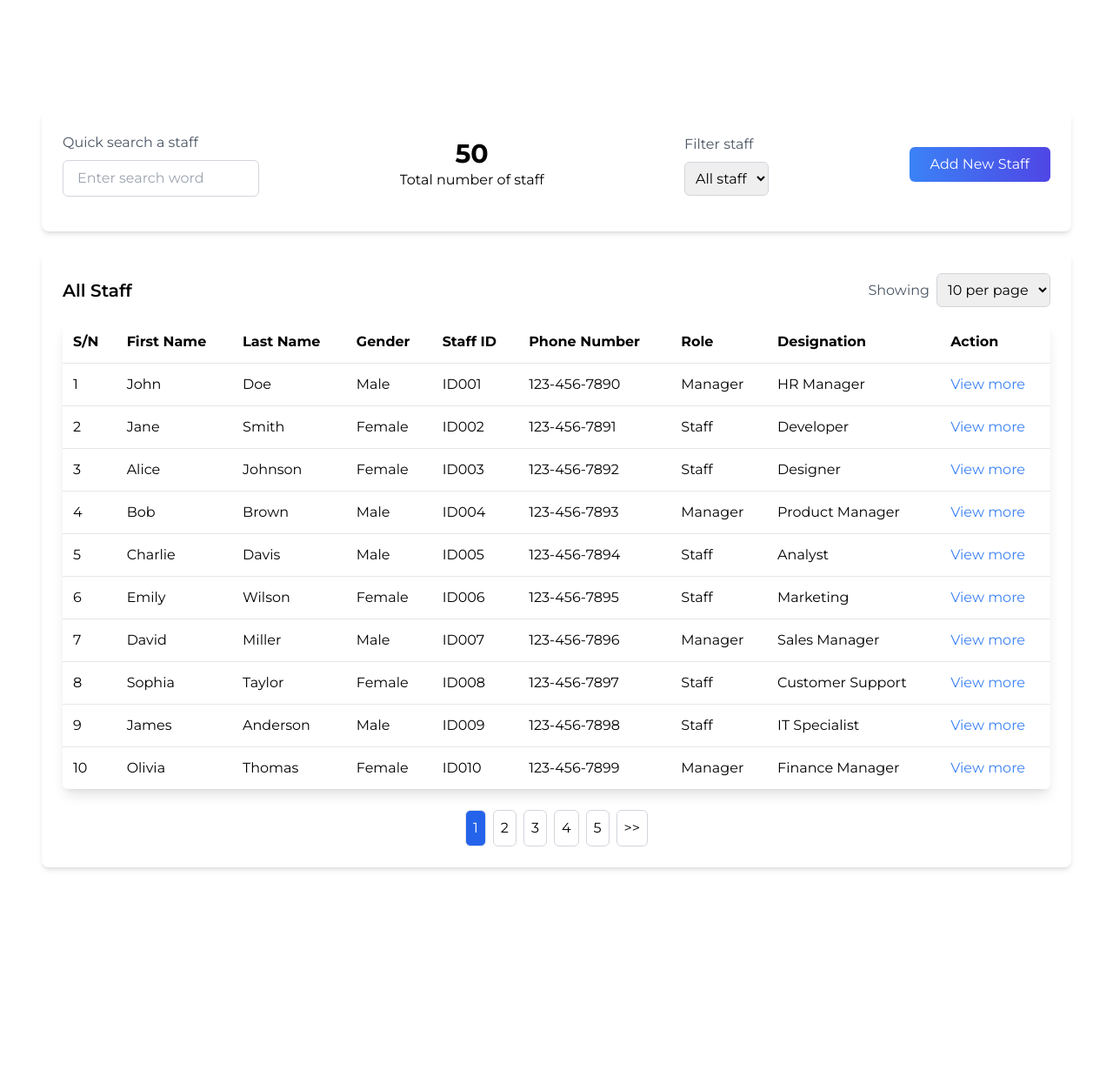
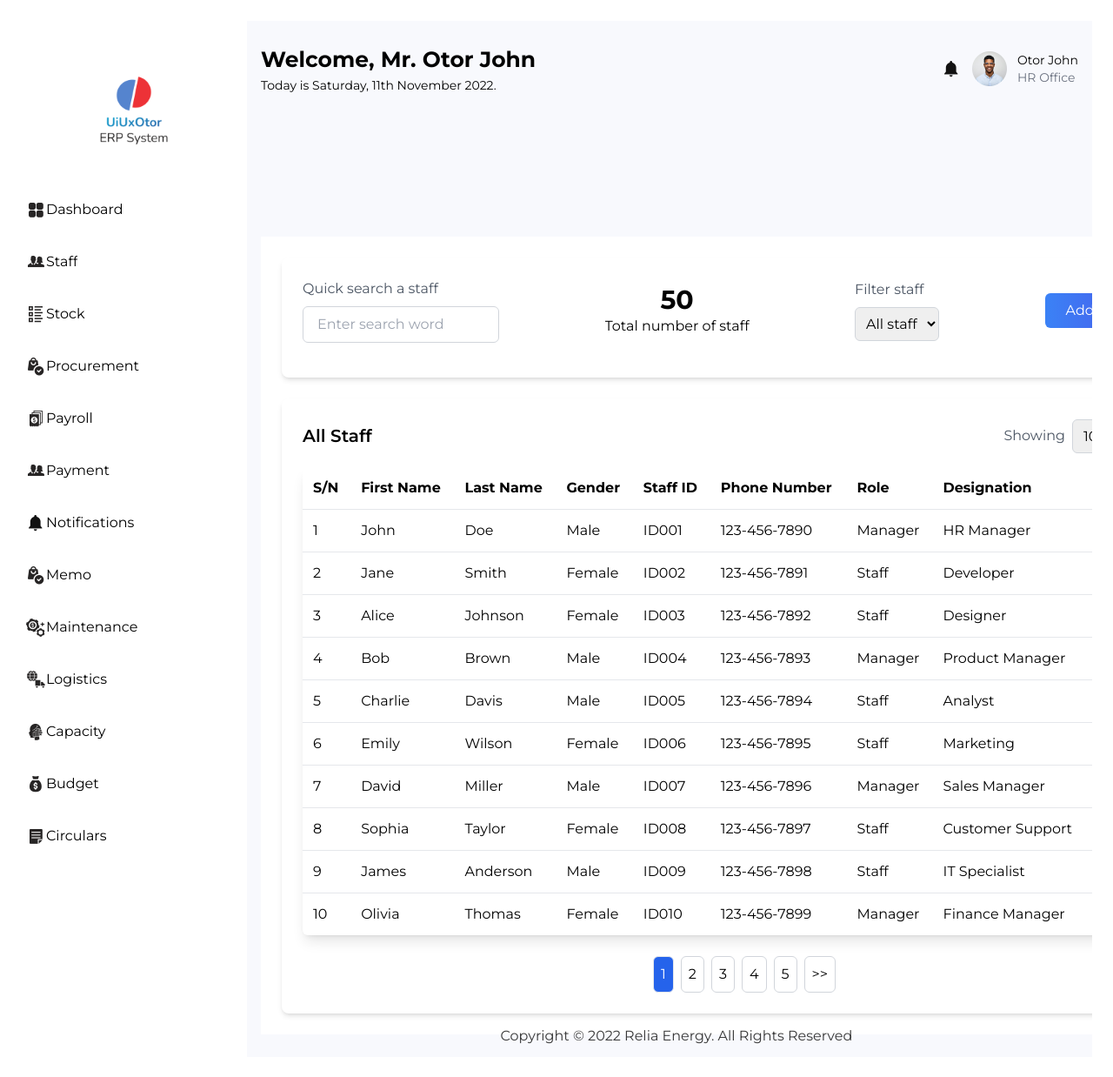
Before and after one commit to Safarova1/REACT_FinalProject, a React (Vite) app in the folder ERP_System/: page /staff in a window 1280 px wide. Shown: the whole page at 87% size. Before the commit the page ends 1045 px from the top, so only its background shows below. Built offline with nearby package versions, Linux system fonts and the light colour scheme.

Commit message:
add staff full

```diff
--- a/ERP_System/src/App.tsx
+++ b/ERP_System/src/App.tsx
@@ -2,7 +2,7 @@ import { lazy, Suspense } from "react";
 import { Routes, Route } from "react-router-dom";
 
 const Dashboard = lazy(() => import("./pages/Dashboard/Dashboard"));
-const Staff = lazy(() => import("./pages/Staff/Staff"));
+
 const PaymentVoucher = lazy(
   () => import("./pages/PaymentVoucher/PaymentVoucher")
 );
@@ -34,10 +34,11 @@ function App() {
           <Routes>
             <Route path="/" element={<Dashboard />} />
             <Route path="/dashboard" element={<Dashboard />} />
-            <Route path="/staff" element={<StaffList />}>
-              <Route path="add-staff" element={<AddStaffList />} />
-              <Route path="edit-staff/:id" element={<EditStaffList />} />
-            </Route>
+            <Route path="/staff" element={<StaffList />} />
+
+            <Route path="/staff/add-staff" element={<AddStaffList />} />
+            <Route path="/staff/edit-staff/:id" element={<EditStaffList />} />
+
             <Route path="/payment-voucher" element={<PaymentVoucher />} />
             <Route path="/payroll" element={<Payroll />} />
             <Route path="/office-budget" element={<OfficeBudget />} />
--- a/ERP_System/src/pages/Staff/Staff.tsx
+++ /dev/null
@@ -1,12 +0,0 @@
-import React, { Component } from "react";
-import StaffList from "./StaffList";
-
-export default class Staff extends Component {
-  render() {
-    return (
-      <div>
-        <StaffList />
-      </div>
-    );
-  }
-}
--- a/ERP_System/src/pages/Staff/StaffList.tsx
+++ b/ERP_System/src/pages/Staff/StaffList.tsx
@@ -1,6 +1,8 @@
 import React, { useEffect, useState } from "react";
 import { Link, Outlet, useNavigate, useLocation } from "react-router-dom";
 import { useStaffContext } from "./StaffContext";
+import Navbar from "../../components/Navbar/Navbar";
+import Sidebar from "../../components/Navbar/Sidebar";
 
 interface Staff {
   id: number;
@@ -13,7 +15,7 @@ interface Staff {
   designation: string;
 }
 
-const StaffList: React.FC = () => {
+const StaffList = () => {
   const { staff } = useStaffContext();
   const [filteredData, setFilteredData] = useState<Staff[]>([]);
   const [isLoading, setIsLoading] = useState<boolean>(true);
@@ -28,6 +30,7 @@ const StaffList: React.FC = () => {
   };
 
   useEffect(() => {
+    console.log("Staff data:", staff);
     if (Array.isArray(staff)) {
       setFilteredData(staff);
       setIsLoading(false);
@@ -39,6 +42,7 @@ const StaffList: React.FC = () => {
   }, [staff]);
 
   useEffect(() => {
+    console.log("Search term:", searchTerm);
     if (staff) {
       setFilteredData(
         staff.filter((staffMember) =>
@@ -60,6 +64,7 @@ const StaffList: React.FC = () => {
   const totalPages = Math.ceil(filteredData.length / itemsPerPage);
 
   const handlePageChange = (page: number) => {
+    console.log("Changing page to:", page);
     if (page >= 1 && page <= totalPages) {
       setCurrentPage(page);
     }
@@ -81,6 +86,24 @@ const StaffList: React.FC = () => {
   };
 
   return (
+    <>
+      <div className="flex items-center justify-center max-w-[1440px] mx-auto">
+        <div className="flex">
+          {/* Левая панель */}
+          <div className="w-[260px]">
+            <Sidebar />
+          </div>
+
+          {/* Правая панель */}
+          <div className="flex-1 bg-[#F8F9FD] flex flex-col">
+            {/* Навбар */}
+            <div className="flex justify-between items-center py-[26px] px-4">
+              <Navbar />
+            </div>
+
+            {/* Основной контент */}
+            <div className="flex-1 p-8 items-center justify-center py-[26px] px-4 relative">
+              <div className="w-[1112px] mx-auto mt-8">
                 <div className="mx-auto container p-6 bg-white mt-20">
                   {location.pathname === "/staff" && (
                     <div className="bg-white p-6 mb-6 rounded-lg shadow-md">
@@ -96,7 +119,9 @@ const StaffList: React.FC = () => {
                           />
                         </div>
                         <div className="flex flex-col items-center">
-              <div className="text-3xl font-bold">{filteredData.length}</div>
+                          <div className="text-3xl font-bold">
+                            {filteredData.length}
+                          </div>
                           <div>Total number of staff</div>
                         </div>
                         <div className="flex flex-col space-y-2">
@@ -196,6 +221,16 @@ const StaffList: React.FC = () => {
                   )}
                   <Outlet />
                 </div>
+              </div>
+
+              <div className="text-[#383838] absolute bottom-3 left-[30%]">
+                Copyright © 2022 Relia Energy. All Rights Reserved
+              </div>
+            </div>
+          </div>
+        </div>
+      </div>
+    </>
   );
 };
 
```
Lines whose indentation alone changed are shown as unchanged.
